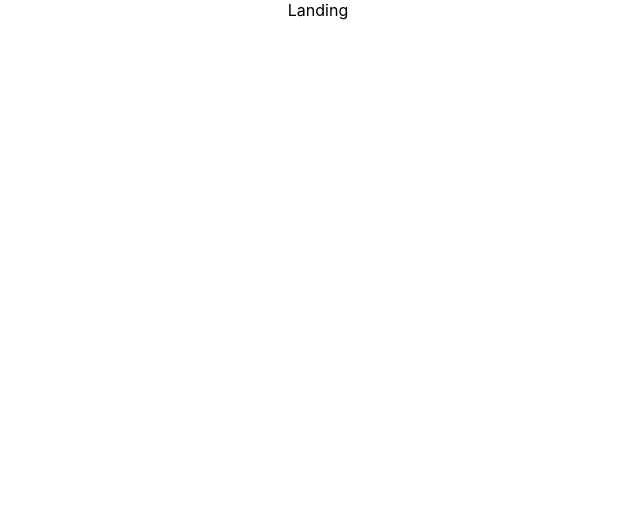
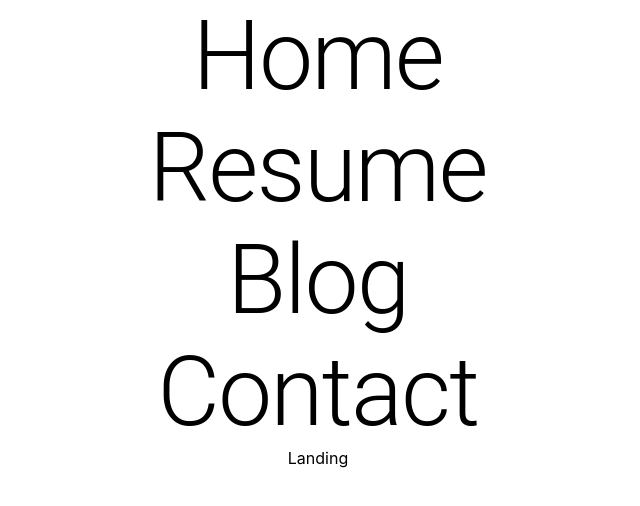
Before and after one commit to MinhNNguyen/biography-page, a React (Create React App) app in the folder frontend/: page / in a window 1280 px wide. Shown: the top 506 px of the page, without its empty margins (322-962 px from the left). Built offline with nearby package versions, Linux system fonts and the light colour scheme.

Commit message:
fix: fix eslint config

```diff
--- a/frontend/public/index.html
+++ b/frontend/public/index.html
@@ -1,14 +1,13 @@
 <!DOCTYPE html>
 <html lang="en">
+
 <head>
   <meta charset="utf-8" />
   <link rel="icon" href="%PUBLIC_URL%/favicon.ico" />
   <meta name="viewport" content="width=device-width, initial-scale=1" />
   <meta name="theme-color" content="#000000" />
-    <meta
-      name="description"
-      content="Web site created using create-react-app"
-    />
+  <meta name="description" content="Web site created using create-react-app" />
+  <meta name="viewport" content="initial-scale=1, width=device-width" />
   <link rel="apple-touch-icon" href="%PUBLIC_URL%/logo192.png" />
   <!--
       manifest.json provides metadata used when your web app is installed on a
@@ -26,6 +25,7 @@
     -->
   <title>React App</title>
 </head>
+
 <body>
   <noscript>You need to enable JavaScript to run this app.</noscript>
   <div id="root"></div>
@@ -40,4 +40,5 @@
       To create a production bundle, use `npm run build` or `yarn build`.
     -->
 </body>
+
 </html>
--- a/frontend/src/App.js
+++ b/frontend/src/App.tsx
@@ -1,3 +1,4 @@
+import React from 'react';
 import {
   BrowserRouter,
   Route,
@@ -7,11 +8,13 @@ import {
 import Landing from './components/Landing';
 import Posts from './components/Posts';
 import './App.css';
+import Header from './components/Layout/Header';
 
 function App() {
   return (
     <BrowserRouter>
       <div className="App">
+        <Header />
         <Routes>
           <Route
             path="/"
--- a/frontend/src/components/Landing/index.tsx
+++ b/frontend/src/components/Landing/index.tsx
@@ -1,9 +1,11 @@
-import React from 'react'
+import React from 'react';
 
-const Landing = () => (
-  <div>
-    Landing
-  </div>
-)
+function Landing() {
+  return (
+    <div>
+      Landing
+    </div>
+  );
+}
 
-export default Landing
+export default Landing;
--- /dev/null
+++ b/frontend/src/components/Layout/Header.tsx
@@ -0,0 +1,23 @@
+import React from 'react';
+import { Typography } from '@mui/material';
+
+function NavItem({ text }: { text: string }) {
+  return (
+    <Typography variant="h1" component="h2">
+      {text}
+    </Typography>
+  );
+}
+
+function Header() {
+  return (
+    <div>
+      <NavItem text="Home" />
+      <NavItem text="Resume" />
+      <NavItem text="Blog" />
+      <NavItem text="Contact" />
+    </div>
+  );
+}
+
+export default Header;
--- a/frontend/src/components/Posts/index.tsx
+++ b/frontend/src/components/Posts/index.tsx
@@ -1,9 +1,11 @@
-import React from 'react'
+import React from 'react';
 
-const Posts = () => (
-  <div>
-    Posts
-  </div>
-)
+function Posts() {
+  return (
+    <div>
+      Posts
+    </div>
+  );
+}
 
-export default Posts
+export default Posts;
```
Also changed, not shown: frontend/package.json (+6 -2 lines), frontend/tsconfig.json (+4 -3 lines), frontend/.eslintrc.js, 2 other files (tests, documents, lock files or other folders). Lines whose indentation alone changed are shown as unchanged.
